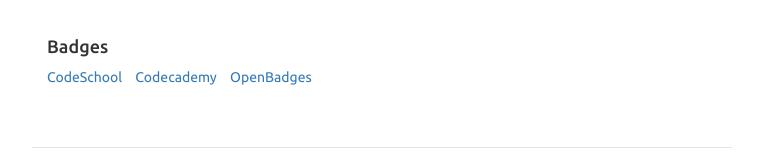
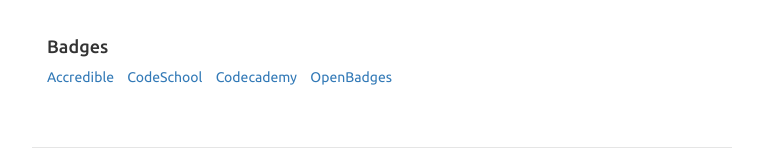
Before and after one commit to mandeeps/mandeeps.github.io, a plain HTML site: page index.html in a window 1280 px wide. Shown: the part 919-1078 px from the top of the page, without its empty margins (258-1021 px from the left). Drawn offline with nearby package versions, Linux system fonts and the light colour scheme; some icons are missing.

Commit message:
add Accredible profile link

```diff
--- a/index.html
+++ b/index.html
@@ -51,6 +51,7 @@
 
       <br><h4>Badges</h4>
       <span>
+        <a href="https://www.accredible.com/u/mshergill">Accredible</a>
         <a href="http://www.codeschool.com/users/mshergill">CodeSchool</a>
         <a href="http://www.codecademy.com/users/ms2/achievements">Codecademy</a>
         <a href="http://beta.openbadges.org/share/30750ebd18c0cc3ad246e4ff0bfb95ec/">OpenBadges</a>
```
